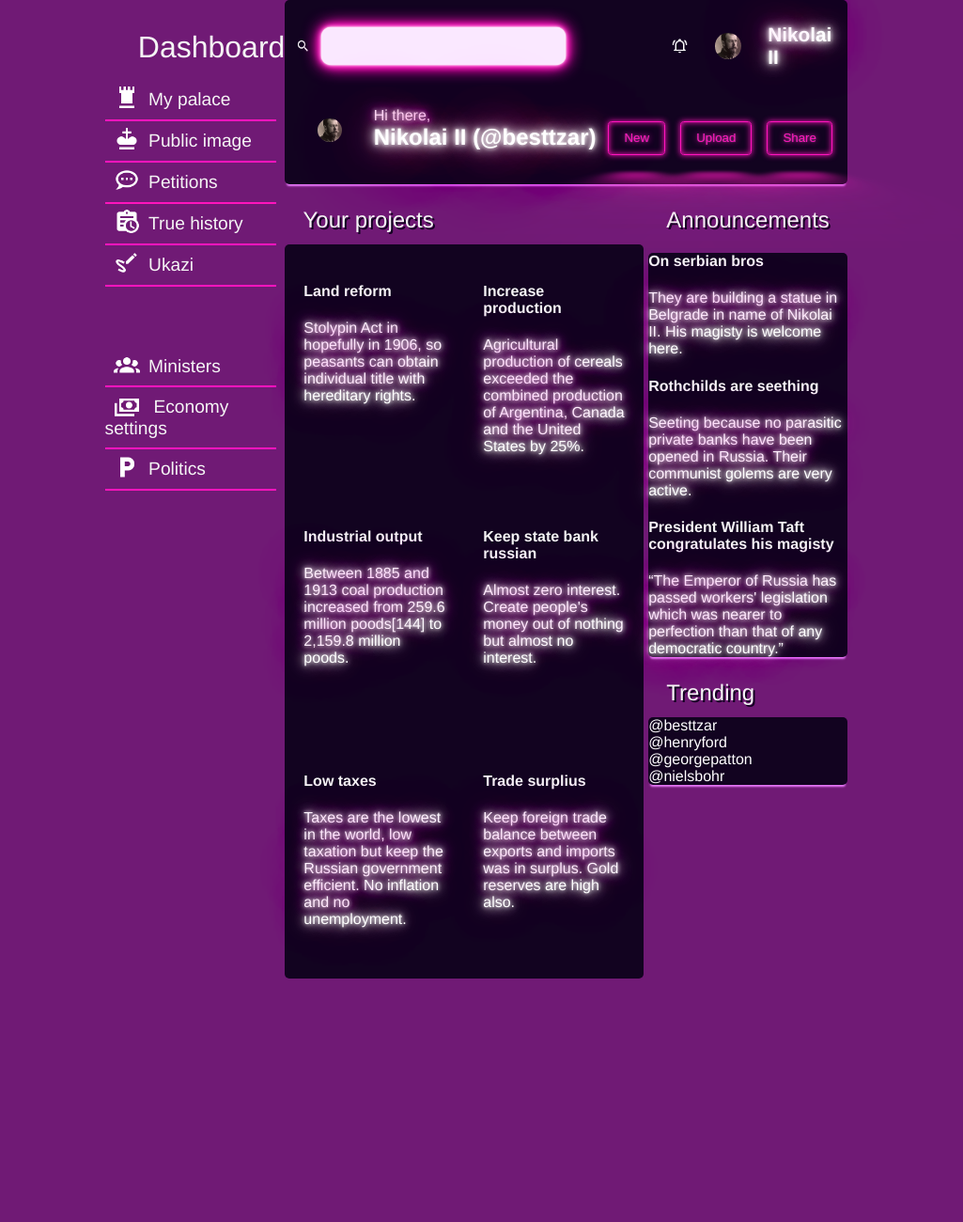
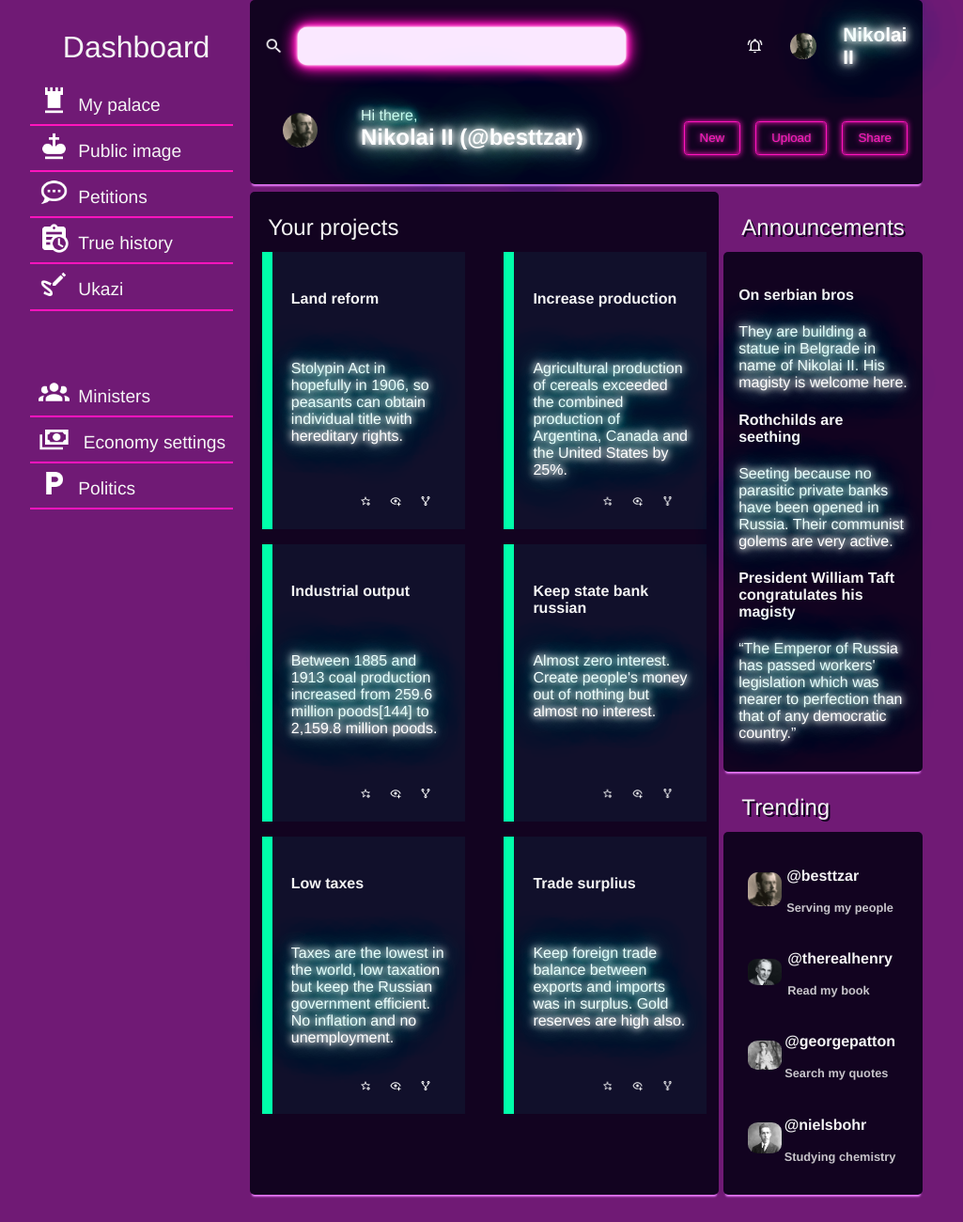
Before and after one commit to 2Tough/admin-dashboard, a plain HTML site: page index.html in a window 1280 px wide. Shown: the whole page at 94% size, without its empty margins (138-1163 px from the left). Before the commit the page ends 1057 px from the top, so only its background shows below. Drawn offline with Linux system fonts and the light colour scheme.

Commit message:
Finished project.
Added icons on the main container, edited layout, removed extra effects that was slowing page down. Finished trending section also.

```diff
--- a/index.css
+++ b/index.css
@@ -45,11 +45,46 @@ p, h2, .sidebar-right-title {
       animation: pulsate 0.11s ease-in-out infinite alternate;
 }
 
+.trending-container > ul {
+    padding: 1em;
+}
+
+.trending-profile-card {
+    display: grid;
+    grid-template-columns: 1fr 4fr;
+    align-items: center;
+    justify-items: center;
+    padding: 0;
+    padding: 0;
+}
+
+.trending-profile-card > img {
+    width: 100%;
+    margin-left: 1.2em;
+
+}
+
+.profileTag {
+    margin-bottom: 0;
+
+}
+
+.profileQuote {
+    font-size: 0.8em;
+    opacity: 0.8;
+}
+
+.profilePic {
+    border-radius: 30%;
+}
+
+
+
 
 
 /* Decoration */
 
-.header, .announcements-container, .trending-container {
+.header, .announcements-container, .trending-container, .projects {
     background-color: #120320;
     box-shadow: 0 4px 2px -2px #e879f9;
     border-radius: 5px;
@@ -61,6 +96,7 @@ p, h2, .sidebar-right-title {
     display: grid;
     grid-template-columns: 1fr 2fr 1fr;
     grid-template-rows: 0.5fr 2fr;
+    grid-gap: 0.5em;
     grid-template-areas:
 
     "sidebar header header"
@@ -292,6 +328,7 @@ h4 {
 .card-container {
     border-radius: 5px;
     display: grid;
+    grid-gap: 1em;
     grid-template-columns: 1fr 1fr;
     grid-template-rows: 1fr 1fr 1fr;
 
@@ -300,7 +337,24 @@ h4 {
 
 .card {
     padding: 20px;
+    margin: 0 0.8em;
+    border-left: 0.7em #0fa solid;
+    background-color: rgba(0, 253, 253, 0.05);
 
+    display: grid;
+    grid-template-rows: 1fr 2fr;
+
+}
+
+.content-icons {
+
+    text-align: right;
+
+}
+
+.star, .eye, .fork {
+    width: 7%;
+    margin-right: 1em;
 }
 
 .sidebar > div > ul > li:hover {
@@ -324,7 +378,7 @@ h4 {
     color: white
 }
 
-.annoucements-title {
+.announcements-title {
     color: whitesmoke;
     font-size: 1.5em;
     margin: 1em 0.8em 0.5em;
@@ -332,10 +386,18 @@ h4 {
 
 .trending-container {
     background-color: #120320;
+    display: grid;
+    grid-template-columns: 1fr;
+    justify-content: center;
+    align-items: center;
 }
 
-.annoucements-title, .trending-title, .projects-title {
+.announcements-title, .trending-title, .projects-title {
     text-shadow: 2px 2px #120320;
+}
+
+.announcements-container {
+    padding: 1em;
 }
 
 /* Additional */
@@ -359,10 +421,13 @@ input:focus {
 
 .search-bar > input, select, textarea {
     color: black;
+
 }
 
 textarea:focus, input:focus {
     color: black;
+    padding-left: 1em;
+    font-size: 1.2em
 }
 
 
@@ -383,34 +448,7 @@ textarea:focus, input:focus {
     position: relative;
   }
 
-  .neon-button::before {
-    pointer-events: none;
-    content: "";
-    position: absolute;
-    background: var(--clr-neon);
-    top: 120%;
-    left: 0;
-    width: 100%;
-    height: 100%;
 
-    transform: perspective(1em) rotateX(40deg) scale(1, 0.35);
-    filter: blur(1em);
-    opacity: 0.7;
-  }
-
-  .neon-button::after {
-    content: "";
-    position: absolute;
-    top: 0;
-    bottom: 0;
-    left: 0;
-    right: 0;
-    box-shadow: 0 0 2em 0.5em var(--clr-neon);
-    opacity: 0;
-    background-color: var(--clr-neon);
-    z-index: -1;
-    transition: opacity 100ms linear;
-  }
 
   .neon-button:hover,
   .neon-button:focus,
@@ -438,32 +476,7 @@ textarea:focus, input:focus {
 
 
 
-@keyframes pulsate {
-    100% {
-      /* Larger blur radius */
-      text-shadow:
-        0 0 4px #fff,
-        0 0 11px #fff,
-        0 0 19px #fff,
-        0 0 40px #f09,
-        0 0 80px #f09,
-        0 0 90px #f09,
-        0 0 100px #f09,
-        0 0 150px #f09;
-    }
-   0% {
-      /* A slightly smaller blur radius */
-      text-shadow:
-        0 0 4px #fff,
-        0 0 10px #fff,
-        0 0 18px #fff,
-        0 0 38px #f09,
-        0 0 73px #f09,
-        0 0 80px #f09,
-        0 0 94px #f09,
-        0 0 140px #f09;
-    }
-  }
+
 
   @keyframes border-pulsate {
     0%   { border-color: var(--clr-neon); }
@@ -473,16 +486,8 @@ textarea:focus, input:focus {
 
 /* Media */
 
-@media (min-width: 900px) {
+@media (min-width: 800px) {
     .container {
-        margin-left: 10em;
-        margin-right: 10em;
+        margin: 0 10em;
     }
 }
-
-@media (min-width: 1200px) {
-    .container {
-        margin-left: 15em;
-        margin-right: 15em;
-    }
-}
--- a/index.html
+++ b/index.html
@@ -69,28 +69,58 @@
                             <h4>Land reform</h4>
                             <p>Stolypin Act in hopefully in 1906, so peasants can obtain individual title with
                                 hereditary rights.</p>
+                            <div class="content-icons">
+                                <img class="star" src="./icons/star.png">
+                                <img class="eye" src="./icons/eye.png">
+                                <img class="fork" src="./icons/fork.png">
+                            </div>
                         </div>
                         <div class="card">
                             <h4>Increase production</h4>
                             <p>Agricultural production of cereals exceeded the combined
                                 production of Argentina, Canada and the United States by 25%.</p>
+                                <div class="content-icons">
+                                    <img class="star" src="./icons/star.png">
+                                    <img class="eye" src="./icons/eye.png">
+                                    <img class="fork" src="./icons/fork.png">
+                                </div>
                         </div>
                         <div class="card">
                             <h4>Industrial output</h4>
                             <p>Between 1885 and 1913 coal production increased from 259.6 million poods[144] to 2,159.8 million poods.</p>
+                            <div class="content-icons">
+                                <img class="star" src="./icons/star.png">
+                                <img class="eye" src="./icons/eye.png">
+                                <img class="fork" src="./icons/fork.png">
+                            </div>
                         </div>
                         <div class="card">
                             <h4>Keep state bank russian</h4>
                             <p>Almost zero interest. Create people's money out of nothing but almost no interest.</p>
+                            <div class="content-icons">
+                                <img class="star" src="./icons/star.png">
+                                <img class="eye" src="./icons/eye.png">
+                                <img class="fork" src="./icons/fork.png">
+                            </div>
                         </div>
                         <div class="card">
                             <h4>Low taxes</h4>
                             <p>Taxes are the lowest in the world, low taxation but keep the Russian government efficient. No inflation and
                                 no unemployment.</p>
+                                <div class="content-icons">
+                                    <img class="star" src="./icons/star.png">
+                                    <img class="eye" src="./icons/eye.png">
+                                    <img class="fork" src="./icons/fork.png">
+                                </div>
                         </div>
                         <div class="card">
                             <h4>Trade surplius</h4>
                             <p>Keep foreign trade balance between exports and imports was in surplus. Gold reserves are high also.</p>
+                            <div class="content-icons">
+                                <img class="star" src="./icons/star.png">
+                                <img class="eye" src="./icons/eye.png">
+                                <img class="fork" src="./icons/fork.png">
+                            </div>
                         </div>
 
                     </div>
@@ -98,7 +128,7 @@
 
                 <div class="additional-content">
                     <div class="announcements">
-                        <div class="annoucements-title">Announcements</div>
+                        <div class="announcements-title">Announcements</div>
                         <div class="announcements-container">
                             <div class="announces">
                                 <h4>On serbian bros</h4>
@@ -122,10 +152,44 @@
                         <div class="trending-title">Trending</div>
                         <div class="trending-container">
                             <ul>
-                                <li><img src="">@besttzar</li>
-                                <li><img src="">@henryford</li>
-                                <li><img src="">@georgepatton</li>
-                                <li><img src="">@nielsbohr</li>
+                                <li>
+                                    <div class="trending-profile-card">
+                                        <img class="profilePic" src="./images/tsar-nicholas-romanov.jpg">
+                                        <div class="trending-text">
+                                            <h4 class="profileTag">@besttzar</h4>
+                                            <h4 class="profileQuote">Serving my people</h4>
+                                        </div>
+                                    </div>
+                                </li>
+
+                                <li>
+                                    <div class="trending-profile-card">
+                                        <img class="profilePic" src="./images/Henry_Ford_1888.jpg">
+                                        <div class="trending-text">
+                                            <h4 class="profileTag">@therealhenry</h4>
+                                            <h4 class="profileQuote">Read my book</h4>
+                                        </div>
+                                    </div>
+                                </li>
+                                <li>
+                                    <div class="trending-profile-card">
+                                        <img class="profilePic" src="./images/George Patton.jpg">
+                                        <div class="trending-text">
+                                            <h4 class="profileTag">@georgepatton</h4>
+                                            <h4 class="profileQuote">Search my quotes</h4>
+                                        </div>
+                                    </div>
+                                </li>
+                                <li>
+                                    <div class="trending-profile-card">
+                                        <img class="profilePic" src="./images/Niels Bohr.jpg">
+                                        <div class="trending-text">
+                                            <h4 class="profileTag">@nielsbohr</h4>
+                                            <h4 class="profileQuote">Studying chemistry</h4>
+                                        </div>
+                                    </div>
+                                </li>
+
                             </ul>
                         </div>
                     </div>
```
Also changed, not shown: icons/eye.png (added), icons/fork.png (added), icons/star.png (added), images/George Patton.jpg (added), images/Henry_Ford_1888.jpg (added), images/Niels Bohr.jpg (added).
